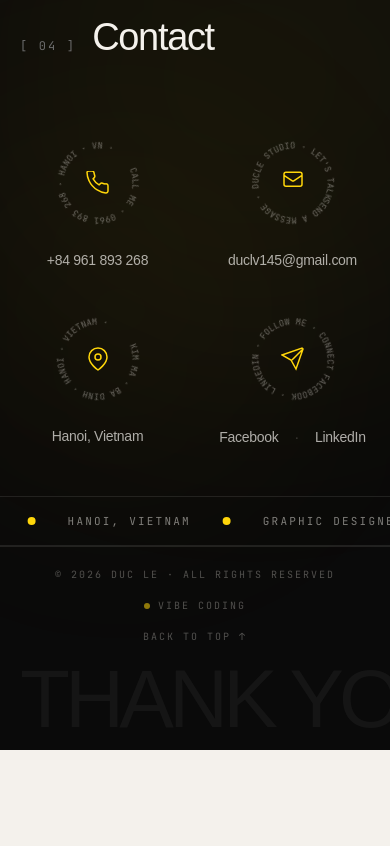
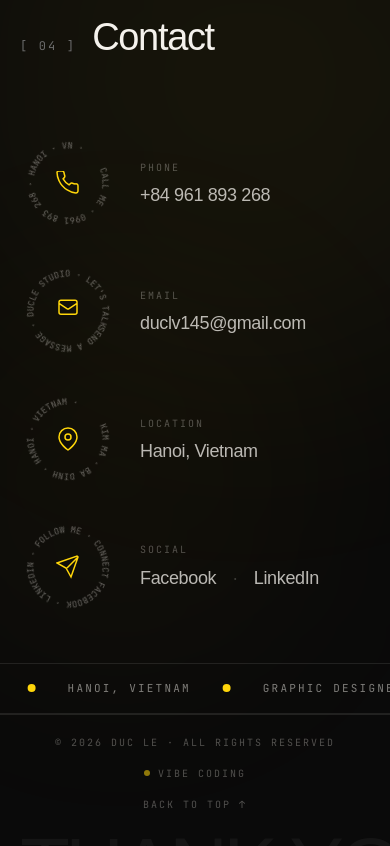
Before and after one commit to duclv145/ducle-studio, a Next.js app: page / in a window 390 px wide. Shown: the part 5660-6506 px from the top of the page. Before the commit the page ends 6410 px from the top, so only its background shows below. Built offline with nearby package versions, Linux system fonts and the light colour scheme; a web font is replaced by a local one.

Commit message:
Layout: icon left + text right, larger text for all 4 contact badges

```diff
--- a/app/components/Contact.tsx
+++ b/app/components/Contact.tsx
@@ -49,8 +49,8 @@ export default function Contact() {
             </motion.div>
           </div>
 
-          {/* 4 badges — Phone · Email · Location · Social */}
-          <div className="mt-10 md:mt-14 grid grid-cols-2 gap-10 md:gap-14">
+          {/* 4 badges — 2x2 grid, icon left + text right */}
+          <div className="mt-10 md:mt-14 grid grid-cols-1 md:grid-cols-2 gap-8 md:gap-10">
 
             {/* Phone */}
             <motion.div
@@ -58,7 +58,7 @@ export default function Contact() {
               whileInView={{ opacity: 1, y: 0 }}
               viewport={{ once: true }}
               transition={{ duration: 0.7, delay: 0.1 }}
-              className="flex flex-col items-center gap-5 text-center"
+              className="flex items-center gap-6"
             >
               <div className="shrink-0 relative size-24">
                 <svg viewBox="0 0 100 100" className="absolute inset-0 spin-slow text-bg/40" style={{ animationDirection: "reverse" }}>
@@ -78,10 +78,13 @@ export default function Contact() {
                   </motion.svg>
                 </div>
               </div>
+              <div>
+                <p className="font-mono text-[10px] uppercase tracking-[0.2em] text-bg/30 mb-2">Phone</p>
                 <a href="tel:+84961893268"
-                className="font-display font-medium tracking-[-0.02em] leading-snug text-[clamp(14px,1.4vw,22px)] text-bg/70 hover:text-yellow transition-colors duration-400">
+                  className="font-display font-medium tracking-[-0.02em] leading-none text-[clamp(18px,2vw,32px)] text-bg/75 hover:text-yellow transition-colors duration-300">
                   +84 961 893 268
                 </a>
+              </div>
             </motion.div>
 
             {/* Email */}
@@ -90,7 +93,7 @@ export default function Contact() {
               whileInView={{ opacity: 1, y: 0 }}
               viewport={{ once: true }}
               transition={{ duration: 0.7, delay: 0.2 }}
-              className="flex flex-col items-center gap-5 text-center"
+              className="flex items-center gap-6"
             >
               <div className="shrink-0 relative size-24">
                 <svg viewBox="0 0 100 100" className="absolute inset-0 spin-slow text-bg/40">
@@ -110,10 +113,13 @@ export default function Contact() {
                   </motion.svg>
                 </div>
               </div>
+              <div>
+                <p className="font-mono text-[10px] uppercase tracking-[0.2em] text-bg/30 mb-2">Email</p>
                 <a href="mailto:duclv145@gmail.com"
-                className="font-display font-medium tracking-[-0.02em] leading-snug text-[clamp(14px,1.4vw,22px)] text-bg/70 hover:text-yellow transition-colors duration-400">
+                  className="font-display font-medium tracking-[-0.02em] leading-none text-[clamp(18px,2vw,32px)] text-bg/75 hover:text-yellow transition-colors duration-300">
                   duclv145@gmail.com
                 </a>
+              </div>
             </motion.div>
 
             {/* Location */}
@@ -122,7 +128,7 @@ export default function Contact() {
               whileInView={{ opacity: 1, y: 0 }}
               viewport={{ once: true }}
               transition={{ duration: 0.7, delay: 0.3 }}
-              className="flex flex-col items-center gap-5 text-center"
+              className="flex items-center gap-6"
             >
               <div className="shrink-0 relative size-24">
                 <svg viewBox="0 0 100 100" className="absolute inset-0 spin-slow text-bg/40" style={{ animationDirection: "reverse" }}>
@@ -142,9 +148,12 @@ export default function Contact() {
                   </motion.svg>
                 </div>
               </div>
-              <p className="font-display font-medium tracking-[-0.02em] leading-snug text-[clamp(14px,1.4vw,22px)] text-bg/70">
+              <div>
+                <p className="font-mono text-[10px] uppercase tracking-[0.2em] text-bg/30 mb-2">Location</p>
+                <p className="font-display font-medium tracking-[-0.02em] leading-snug text-[clamp(18px,2vw,32px)] text-bg/75">
                   Hanoi, Vietnam
                 </p>
+              </div>
             </motion.div>
 
             {/* Social */}
@@ -153,7 +162,7 @@ export default function Contact() {
               whileInView={{ opacity: 1, y: 0 }}
               viewport={{ once: true }}
               transition={{ duration: 0.7, delay: 0.4 }}
-              className="flex flex-col items-center gap-5 text-center"
+              className="flex items-center gap-6"
             >
               <div className="shrink-0 relative size-24">
                 <svg viewBox="0 0 100 100" className="absolute inset-0 spin-slow text-bg/40">
@@ -173,12 +182,15 @@ export default function Contact() {
                   </motion.svg>
                 </div>
               </div>
-              <div className="flex gap-4 font-display font-medium tracking-[-0.02em] text-[clamp(14px,1.4vw,22px)] text-bg/70">
+              <div>
+                <p className="font-mono text-[10px] uppercase tracking-[0.2em] text-bg/30 mb-2">Social</p>
+                <div className="flex gap-4 font-display font-medium tracking-[-0.02em] text-[clamp(18px,2vw,32px)] text-bg/75">
                   <a href="http://facebook.com/duclee145" target="_blank" rel="noopener noreferrer"
-                  className="hover:text-yellow transition-colors duration-400">Facebook</a>
+                    className="hover:text-yellow transition-colors duration-300">Facebook</a>
                   <span className="text-bg/20">·</span>
                   <a href="http://linkedin.com/in/duclv145" target="_blank" rel="noopener noreferrer"
-                  className="hover:text-yellow transition-colors duration-400">LinkedIn</a>
+                    className="hover:text-yellow transition-colors duration-300">LinkedIn</a>
+                </div>
               </div>
             </motion.div>
 
```
Lines whose indentation alone changed are shown as unchanged.
